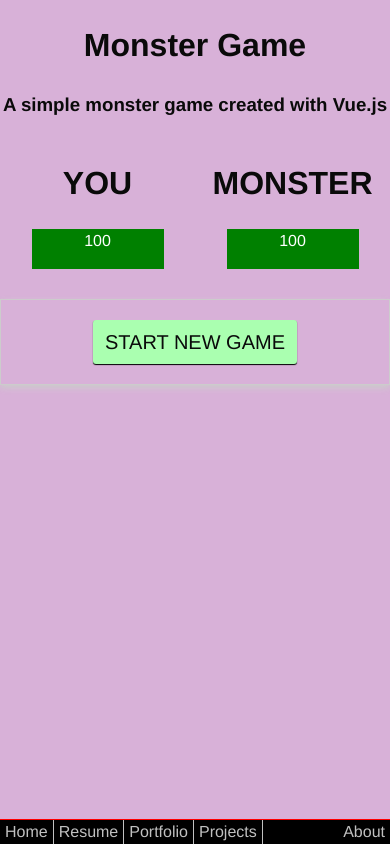
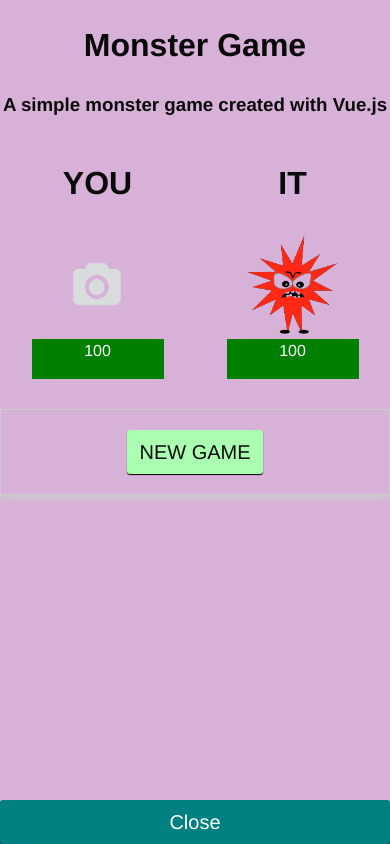
Before and after one commit to superjoefly/vuejs_monster_game, a plain HTML site: page index.html in a window 390 px wide. Drawn offline with nearby package versions, Linux system fonts and the light colour scheme.

Commit message:
Added image uploader and changed some styles

```diff
--- a/app.js
+++ b/app.js
@@ -4,10 +4,33 @@ new Vue({
     playerHealth: 100,
     monsterHealth: 100,
     gameIsRunning: false,
-    turns: []
+    turns: [],
+    image: ''
   },
 
   methods: {
+    // Image Upload
+    onFileChange(e) {
+      var files = e.target.files || e.dataTransfer.files;
+      if (!files.length) return;
+      this.createImage(files[0]);
+    },
+    createImage(file) {
+      var image = new Image();
+      var reader = new FileReader();
+      var vm = this;
+
+      reader.onload = (e) => {
+        vm.image = e.target.result;
+      };
+
+      reader.readAsDataURL(file);
+    },
+    // removeImage(e) {
+    //   this.image = '';
+    // },
+
+
     startGame() {
       this.gameIsRunning = true;
       this.playerHealth = 100;
--- a/css/styles.css
+++ /dev/null
@@ -1,55 +0,0 @@
-			/*NavBar*/
-
-nav {
-
-}
-
-nav ul {
-border-top: 1px solid silver;
-background-color: black;
-list-style-type: none;
-margin: 0;
-padding: 0;
-overflow: hidden;
-position: fixed;
-bottom: 0;
-width: 100%;
-animation: ani1 3s linear 2s infinite alternate;
-}
-
-@keyframes ani1 {
-from {border-top: 1px solid silver;}
-to {border-top: 1px solid red;}
-}
-
-nav ul li {
-border-right: 1px solid silver;
-display: inline-block;
-float: left;
-}
-
-nav ul li:last-child {
-border-right: none;
-float: right;
-}
-
-nav ul li a {
-padding: 14px 16px;
-text-decoration: none;
-color: silver;
-font-size: 1.2em;
-}
-
-nav ul li a:hover {
-  color: white;
-}
-
-@media all and (max-width: 600px) {
-nav ul li a {
-font-size: 1em;
-padding: 5px;
-}
-p {
-font-size: 1em;
-}
-}
--- a/index.html
+++ b/index.html
@@ -5,9 +5,27 @@
     <script src="https://unpkg.com/vue"></script>
     <link rel="stylesheet" href="css/foundation.min.css">
     <link rel="stylesheet" href="css/app.css">
-    <link rel="stylesheet" href="css/styles.css" />
     <meta name="viewport" content="width=device-width, initial-scale=1.0">
 
+    <style>
+      input[type='file'] {
+        display: none;
+      }
+      img {
+        margin: 5px;
+      }
+
+      #image:hover {
+        border: 1px solid blue;
+        cursor: pointer;
+      }
+      .back-button {
+          width: 100%; position: fixed; bottom: 0; left: 0; background-color: teal; color: white; margin: 0px;
+      }
+      .back-button:hover {
+          background-color: grey;
+      }
+    </style>
 
 </head>
 <body>
@@ -21,6 +39,16 @@
         <div class="small-6 columns">
             <h1 class="text-center">YOU</h1>
 
+            <div v-if="!image">
+              <label for="file-upload" class="file-upload"><img src="images/placeholder.png" style="max-height: 100px;" id="image" /></label>
+              <input id="file-upload" type="file" @change="onFileChange" />
+
+            </div>
+            <div v-else>
+              <img :src="image" style="max-height: 100px;" />
+              <!-- <button @click="removeImage" style="font-size: 16px; border: none; background-color: transparent; box-shadow: none;">Remove</button> -->
+            </div>
+
             <div class="healthbar">
                 <div class="healthbar text-center" style="background-color: green; margin: 0; color: white;" :style="{width: playerHealth + '%'}">
                     {{ playerHealth }}
@@ -29,7 +57,9 @@
 
         </div>
         <div class="small-6 columns">
-            <h1 class="text-center">MONSTER</h1>
+            <h1 class="text-center">IT</h1>
+
+            <img src="images/monster.png" style="max-height: 100px;" />
 
             <div class="healthbar">
                 <div class="healthbar text-center" style="background-color: green; margin: 0; color: white;" :style="{width: monsterHealth + '%'}">
@@ -41,7 +71,7 @@
     </section>
     <section class="row controls" v-if="!gameIsRunning">
         <div class="small-12 columns">
-            <button id="start-game" @click="startGame">START NEW GAME</button>
+            <button id="start-game" @click="startGame">NEW GAME</button>
         </div>
     </section>
     <section class="row controls" v-else>
@@ -64,20 +94,7 @@
     </section>
 </div>
 
-
-
-    <nav>
-	  <ul>
-	    <li><a href="../../../index.html">Home</a></li>
-	    <li><a href="../../resume/resume.html">Resume</a></li>
-	    <li><a href="../../portfolio/portfolio.html">Portfolio</a></li>
-	    <li><a href="../projects.html">Projects</a></li>
-	    <li><a href="../../about/about.html">About</a></li>
-
-      <!-- <li><a href="../../photography/photography.html">Photography</a></li> -->
-	  </ul>
-	</nav>
-
+<button class="back-button" onclick="window.close()">Close</button>
 
 <script src="app.js"></script>
 
```
Also changed, not shown: images/monster.png (added), images/placeholder.png (added).
